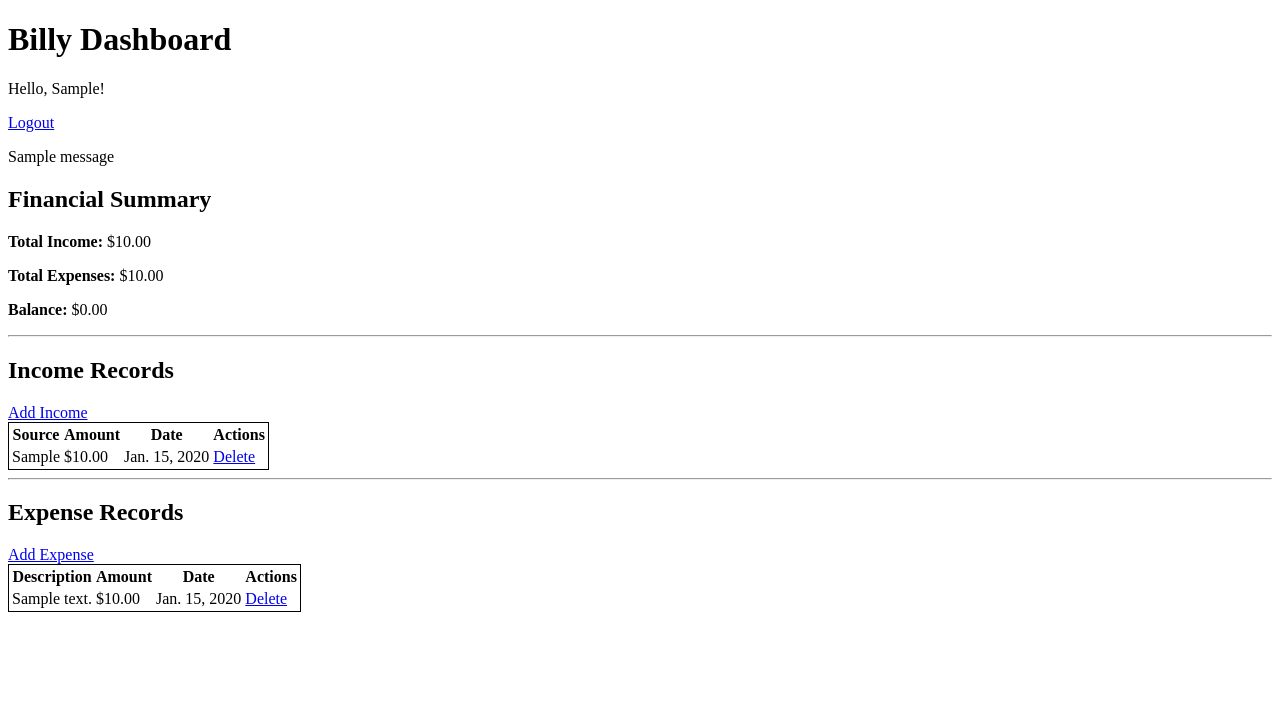
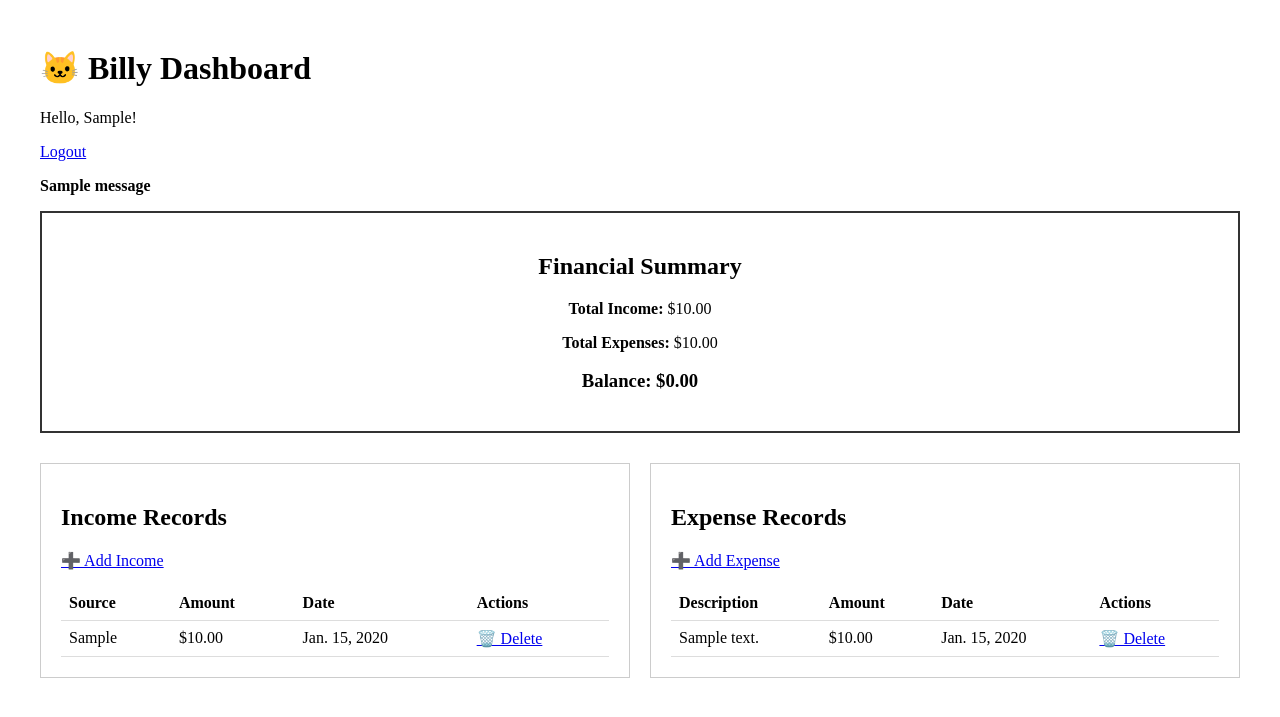
Before and after one commit to shaswat-13/Billy, a Django app: page /dashboard/ in a window 1280 px wide. Shown: the top 717 px of the page. Run offline with Django 5.2, Linux system fonts and the light colour scheme; a user stored in the database is signed in; tables that the repository leaves empty hold one stand-in row (values such as "Sample post"); one stand-in notice (Sample message) is shown.

Commit message:
updated so that income and expenses are calculated at database and not template, improved dashboard layout

```diff
--- a/billydjango/core/templates/core/dashboard.html
+++ b/billydjango/core/templates/core/dashboard.html
@@ -4,33 +4,70 @@
     <meta charset="UTF-8">
     <meta name="viewport" content="width=device-width, initial-scale=1.0">
     <title>Dashboard</title>
+    <style>
+        .container {
+            max-width: 1200px;
+            margin: 0 auto;
+            padding: 20px;
+        }
+        .summary {
+            text-align: center;
+            padding: 20px;
+            margin-bottom: 30px;
+            border: 2px solid #333;
+        }
+        .columns {
+            display: flex;
+            gap: 20px;
+        }
+        .column {
+            flex: 1;
+            padding: 20px;
+            border: 1px solid #ccc;
+        }
+        table {
+            width: 100%;
+            border-collapse: collapse;
+        }
+        th, td {
+            padding: 8px;
+            text-align: left;
+            border-bottom: 1px solid #ddd;
+        }
+    </style>
 </head>
 <body>
+    <div class="container">
         <header>
-        <h1>Billy Dashboard</h1>
+            <h1>🐱 Billy Dashboard</h1>
             <p>Hello, {{ user.first_name|default:user.username }}!</p>
             <a href="{% url 'core:logout' %}">Logout</a>
         </header>
 
         {% if messages %}
             {% for message in messages %}
-            <p>{{ message }}</p>
+                <p><strong>{{ message }}</strong></p>
             {% endfor %}
         {% endif %}
 
         <main>
+            <!-- CENTER: SAVINGS SUMMARY (Phase 4.2) -->
+            <div class="summary">
                 <h2>Financial Summary</h2>
-        <p><strong>Total Income:</strong> ${{ total_income }}</p>
-        <p><strong>Total Expenses:</strong> ${{ total_expenses }}</p>
-        <p><strong>Balance:</strong> ${{ balance }}</p>
+                <p><strong>Total Income:</strong> ${{ total_income|floatformat:2 }}</p>
+                <p><strong>Total Expenses:</strong> ${{ total_expenses|floatformat:2 }}</p>
+                <h3>Balance: ${{ balance|floatformat:2 }}</h3>
+            </div>
 
-        <hr>
-
+            <!-- TWO-COLUMN LAYOUT (Phase 4.2) -->
+            <div class="columns">
+                <!-- LEFT COLUMN: INCOME -->
+                <div class="column">
                     <h2>Income Records</h2>
-        <a href="{% url 'core:add_income' %}">Add Income</a>
+                    <p><a href="{% url 'core:add_income' %}">➕ Add Income</a></p>
 
                     {% if incomes %}
-            <table style="border: 1px solid black;">
+                        <table>
                             <thead>
                                 <tr>
                                     <th>Source</th>
@@ -46,23 +83,24 @@
                                     <td>${{ income.amount }}</td>
                                     <td>{{ income.date }}</td>
                                     <td>
-                            <a href="{% url 'core:delete_income' income.id %}">Delete</a>
+                                        <a href="{% url 'core:delete_income' income.id %}">🗑️ Delete</a>
                                     </td>
                                 </tr>
                                 {% endfor %}
                             </tbody>
                         </table>
                     {% else %}
-            <p>No income records yet.</p>
+                        <p>No income records yet. <a href="{% url 'core:add_income' %}">Add your first income!</a></p>
                     {% endif %}
+                </div>
 
-        <hr>
-
+                <!-- RIGHT COLUMN: EXPENSES -->
+                <div class="column">
                     <h2>Expense Records</h2>
-        <a href="{% url 'core:add_expense' %}">Add Expense</a>
+                    <p><a href="{% url 'core:add_expense' %}">➕ Add Expense</a></p>
 
                     {% if expenses %}
-            <table style="border: 1px solid black;">
+                        <table>
                             <thead>
                                 <tr>
                                     <th>Description</th>
@@ -78,15 +116,18 @@
                                     <td>${{ expense.amount }}</td>
                                     <td>{{ expense.date }}</td>
                                     <td>
-                            <a href="{% url 'core:delete_expense' expense.id %}">Delete</a>
+                                        <a href="{% url 'core:delete_expense' expense.id %}">🗑️ Delete</a>
                                     </td>
                                 </tr>
                                 {% endfor %}
                             </tbody>
                         </table>
                     {% else %}
-            <p>No expense records yet.</p>
+                        <p>No expense records yet. <a href="{% url 'core:add_expense' %}">Add your first expense!</a></p>
                     {% endif %}
+                </div>
+            </div>
         </main>
+    </div>
 </body>
 </html>
--- a/billydjango/core/views.py
+++ b/billydjango/core/views.py
@@ -3,6 +3,7 @@ from django.contrib.auth import login, logout, authenticate
 from django.contrib.auth.models import User
 from django.contrib.auth.decorators import login_required
 from django.contrib import messages
+from django.db.models import Sum
 from .forms import SignupForm, LoginForm, IncomeForm, ExpenseForm
 from .models import Income, Expense
 
@@ -53,7 +54,6 @@ def signup_view(request):
 
     return render(request, 'core/signup.html', {'form': form})
 
-
 def login_view(request):
     if request.method == 'POST':
         form = LoginForm(request.POST)
@@ -82,33 +82,33 @@ def login_view(request):
             if next_url:
                 return redirect(next_url)
             return redirect('core:dashboard')
-
-
     else:
         # GET request - show empty form
         form = LoginForm()
 
     return render(request, 'core/login.html', {'form': form})
 
-
 def logout_view(request):
     logout(request)
     messages.info(request, 'You have been logged out successfully.')
     return redirect('core:landing')
 
-
 @login_required
 def dashboard_view(request):
-    """
-    Dashboard - Protected page that shows user's financial data
-    """
     # Fetch ONLY the logged-in user's records
     incomes = Income.objects.filter(user=request.user).order_by('-date')
     expenses = Expense.objects.filter(user=request.user).order_by('-date')
 
-    # Calculate totals
-    total_income = sum(income.amount for income in incomes)
-    total_expenses = sum(expense.amount for expense in expenses)
+    # more efficient to aggegrate and sum in db than in Python
+    total_income = Income.objects.filter(user=request.user).aggregate(
+        total=Sum('amount')
+    )['total'] or 0
+
+    total_expenses = Expense.objects.filter(user=request.user).aggregate(
+        total=Sum('amount')
+    )['total'] or 0
+
+    # SAVINGS CALCULATION - Computed on server
     balance = total_income - total_expenses
 
     return render(request, 'core/dashboard.html', {
@@ -119,8 +119,6 @@ def dashboard_view(request):
         'total_expenses': total_expenses,
         'balance': balance,
     })
-
-#################################################################################################################
 
 @login_required
 def add_income(request):
```
Lines whose indentation alone changed are shown as unchanged.
